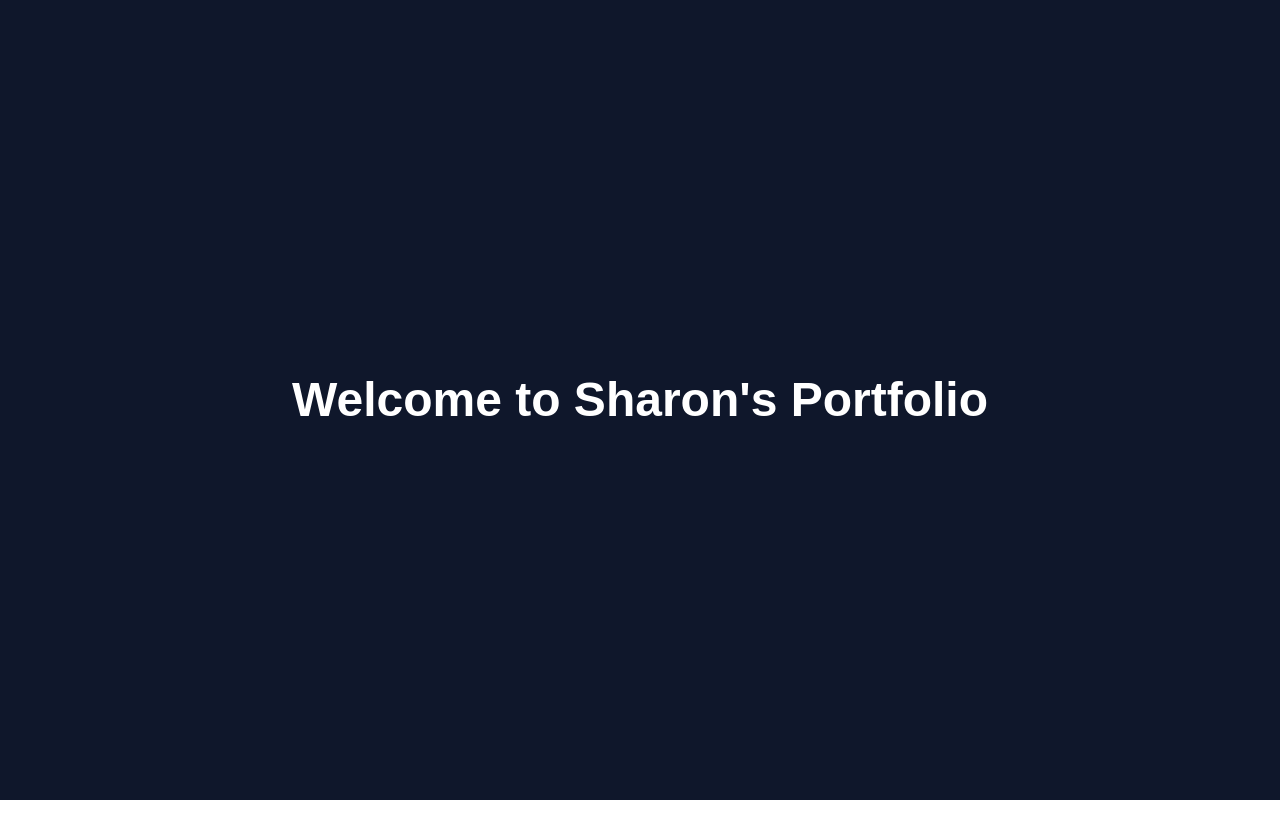
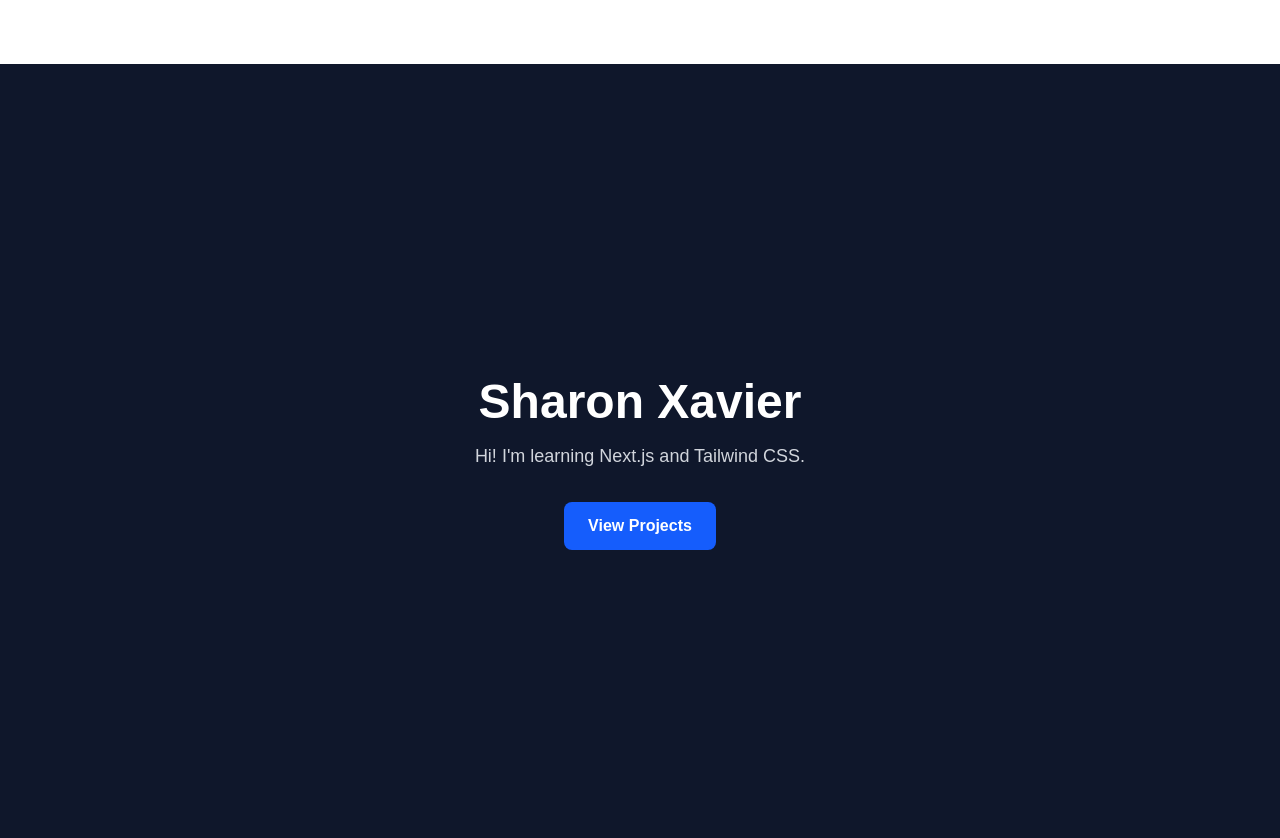
Before and after one commit to x-sharn/Proj1, a Next.js app: page / in a window 1280 px wide. Shown: the top 838 px of the page. Before the commit the page ends 800 px from the top, so only its background shows below. Built offline with nearby package versions, Linux system fonts and the light colour scheme.

Commit message:
feat: add reusable navbar component

```diff
--- a/src/app/page.js
+++ b/src/app/page.js
@@ -1,9 +1,23 @@
+import Navbar from '@/components/Navbar';
+
 export default function Home() {
   return (
-    <main className="min-h-screen flex items-center justify-center bg-slate-900">
-      <h1 className="text-5xl font-bold text-white">
-        Welcome to Sharon's Portfolio
-         </h1>
-    </main>
+    <>
+      <Navbar />
+
+      <main className="min-h-screen bg-slate-900 flex flex-col items-center justify-center text-white px-6">
+        <h1 className="text-5xl font-bold mb-4">
+          Sharon Xavier
+        </h1>
+
+        <p className="text-lg text-gray-300 text-center max-w-xl mb-8">
+          Hi! I'm learning Next.js and Tailwind CSS.
+        </p>
+
+        <button className="bg-blue-600 hover:bg-blue-700 px-6 py-3 rounded-lg font-semibold transition">
+          View Projects
+        </button>
+      </main>
+    </>
   );
 }
--- /dev/null
+++ b/src/components/Navbar.jsx
@@ -0,0 +1,24 @@
+export default function Navbar() {
+
+    return (
+        <nav className="bg-balck text-white p-4">
+            <div className="container mx-auto flex justify-between items-center">
+
+                <h1 className="text-2xl font-bold">
+                    SX Portfolio
+                </h1>
+
+                <ul className="flex space-x-4">
+                    <li>Portfolio</li>
+                    <li>About</li>
+                    <li>Projects</li>
+                    <li>Skills</li>
+                    <li>Contact</li>
+                </ul>
+
+            </div>
+        </nav>
+    );
+
+
+}
```
